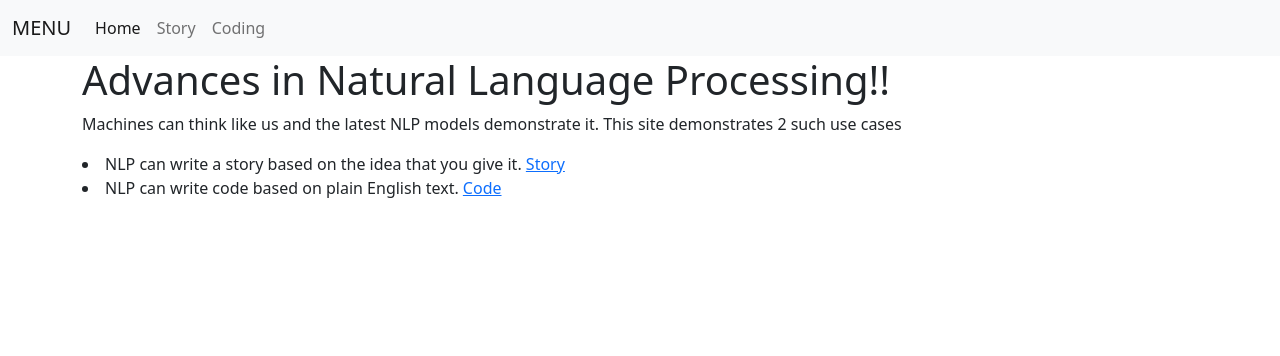
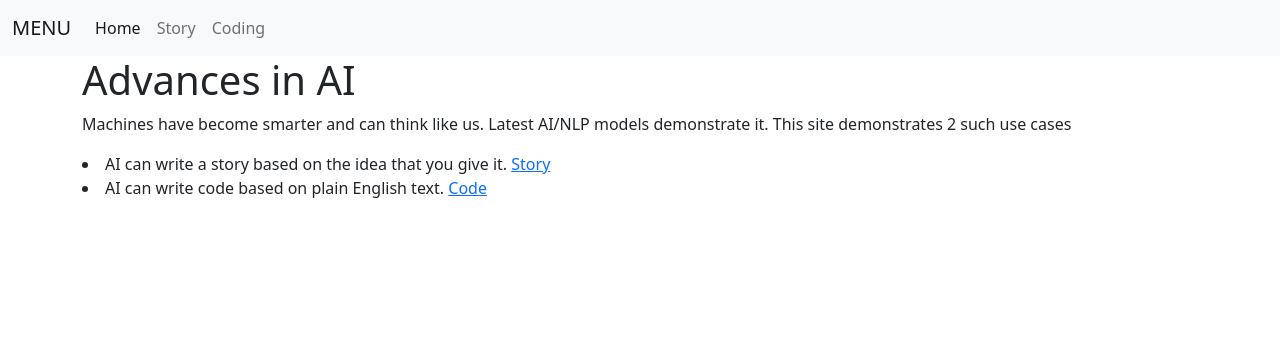
Before and after one commit to sachink2010/DjangoTrial, a Django app: page /intro/ in a window 1280 px wide. Shown: the top 356 px of the page. Run offline with Django 3.2, Linux system fonts and the light colour scheme.

Commit message:
minor changes

```diff
--- a/story/forms.py
+++ b/story/forms.py
@@ -13,7 +13,7 @@ class StoryForm(forms.ModelForm):
         fields=['user_input','username']
 
         widgets={
-            'user_input':forms.Textarea(attrs={'class':'form-control','rows':5,'id_for_label':"up to 200 chars"}),
-            'username':forms.TextInput(attrs={'class':'form-control'}),
+            'user_input':forms.Textarea(attrs={'class':'form-control','rows':5,'id_for_label':"up to 200 chars",'placeholder':'Please add 1-2 lines of your idea/story, your username and submit'}),
+            'username':forms.TextInput(attrs={'class':'form-control','placeholder':'Your name'}),
             #'api_response':forms.Textarea(attrs={'class':'form-control', 'disabled':'True'})
         }
--- a/story/templates/intro.html
+++ b/story/templates/intro.html
@@ -2,10 +2,10 @@
     <body>
         {%extends 'base.html'%}
         {%block content%}
-            <h1> Advances in Natural Language Processing!!</h1>
-            <p>Machines can think like us and the latest NLP models demonstrate it. This site demonstrates 2 such use cases</p>
-            <li>NLP can write a story based on the idea that you give it. <a href="/story/story/">Story</a> </li>
-            <li>NLP can write code based on plain English text. <a href="#"">Code</a> </li>
+            <h1> Advances in AI</h1>
+            <p>Machines have become smarter and can think like us. Latest AI/NLP models demonstrate it. This site demonstrates 2 such use cases</p>
+            <li>AI can write a story based on the idea that you give it. <a href="/story/story/">Story</a> </li>
+            <li>AI can write code based on plain English text. <a href="#"">Code</a> </li>
 
             {% endblock %}
 
--- a/story/templates/story.html
+++ b/story/templates/story.html
@@ -8,7 +8,7 @@
     <h3>Create a story</h3>
     <!--
         <p class="lead">
-        Advances in NLP and AI have made it possible for machines to excel also in
+        Advances in AI have made it possible for machines to excel also in
         creative tasks like story writing.
     </p>
     -->
@@ -16,7 +16,8 @@
     <form action="" method="POST">
         {% csrf_token %}
         <div class="form-control container">
-            <label for="describeform" class="form-label"> Please add 1-2 lines of your idea/story below and submit</label>
+           <!-- <label for="describeform" class="form-label"> Please add 1-2 lines of your idea/story below and submit</label>
+           -->
 
             <div class="row">
 
--- a/story/views.py
+++ b/story/views.py
@@ -32,6 +32,7 @@ def story(request):
             username=dict['username']
             user_input=dict['user_input']
             print(f'username is,', {username})
+
             jurassic_key=os.environ['JURASSIC_KEY']
             #print(jurassic_key)
 
```
Also changed, not shown: db.sqlite3.
